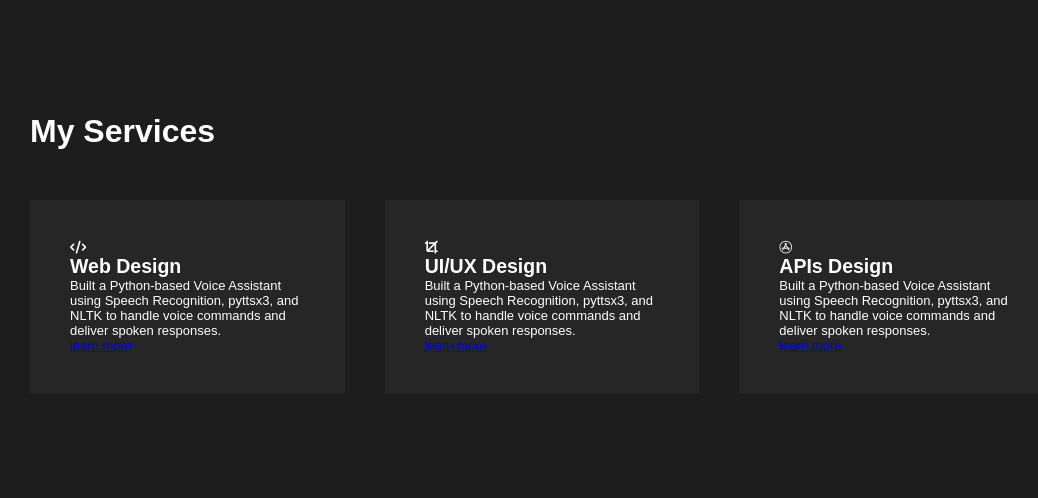
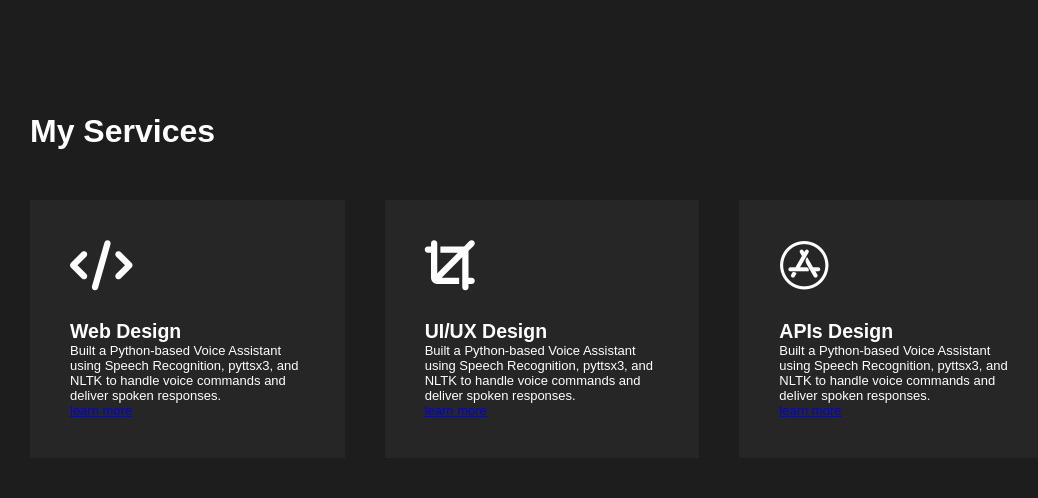
Before and after one commit to pasej5/devmat_tech, a Django app: page /portfolio/ in a window 1280 px wide. Shown: the part 1269-1767 px from the top of the page, without its empty margins (98-1136 px from the left). Before the commit the page ends 1621 px from the top, so only its background shows below. Run offline with Django 3.2, Linux system fonts and the light colour scheme; some libraries are stand-ins or nearby versions.

Commit message:
icons size changed

```diff
--- a/portfolio/static/portfolio/css/style.css
+++ b/portfolio/static/portfolio/css/style.css
@@ -152,3 +152,7 @@ nav ul li a:hover::after {
   font-weight: 300;
   border-right: 10px;
 }
+.services-list div i {
+  font-size: 50px;
+  margin-bottom: 30px;
+}
```
